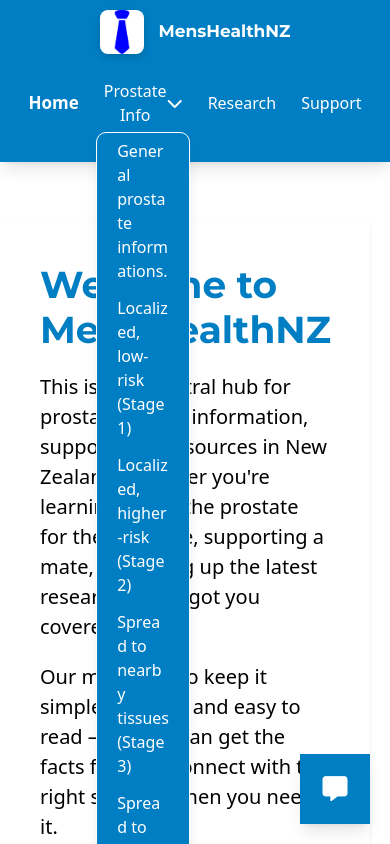
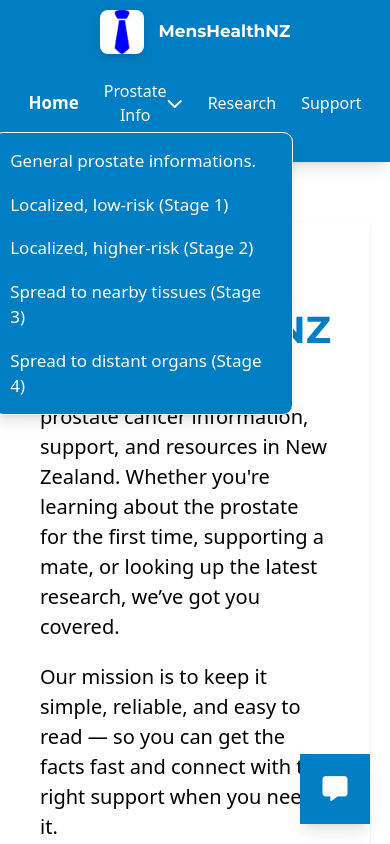
Before and after one commit to Soulstrikes/menshealthnz, a website: page index.html in a window 390 px wide. Both pictures are taken after a click on the button "Prostate Info". Shown: the top 844 px of the page. Drawn offline with nearby package versions, Linux system fonts and the light colour scheme.

Commit message:
mobile font size

```diff
--- a/style/style.css
+++ b/style/style.css
@@ -772,9 +772,19 @@ footer {
     gap: 0.75rem; /* smaller space between logo/title and nav */
   }
 
-  /* Ensure dropdown fits */
   #infoDropdown {
-    width: 180px;  /* smaller width */
+    width: 300px !important;      /* wider box */
+    padding: 0.3rem 0 !important; /* more vertical spacing */
+  }
+
+  #infoDropdown a {
+    font-size: 0.85rem !important;  /* smoother readable text */
+    padding: 0.45rem 0.8rem !important;
+    white-space: normal !important; /* allow line-wrap for long text */
+  }
+
+  #infoDropdown li {
+    border-width: 0 !important;   /* remove double borders */
   }
 
   /* Header padding */
```
